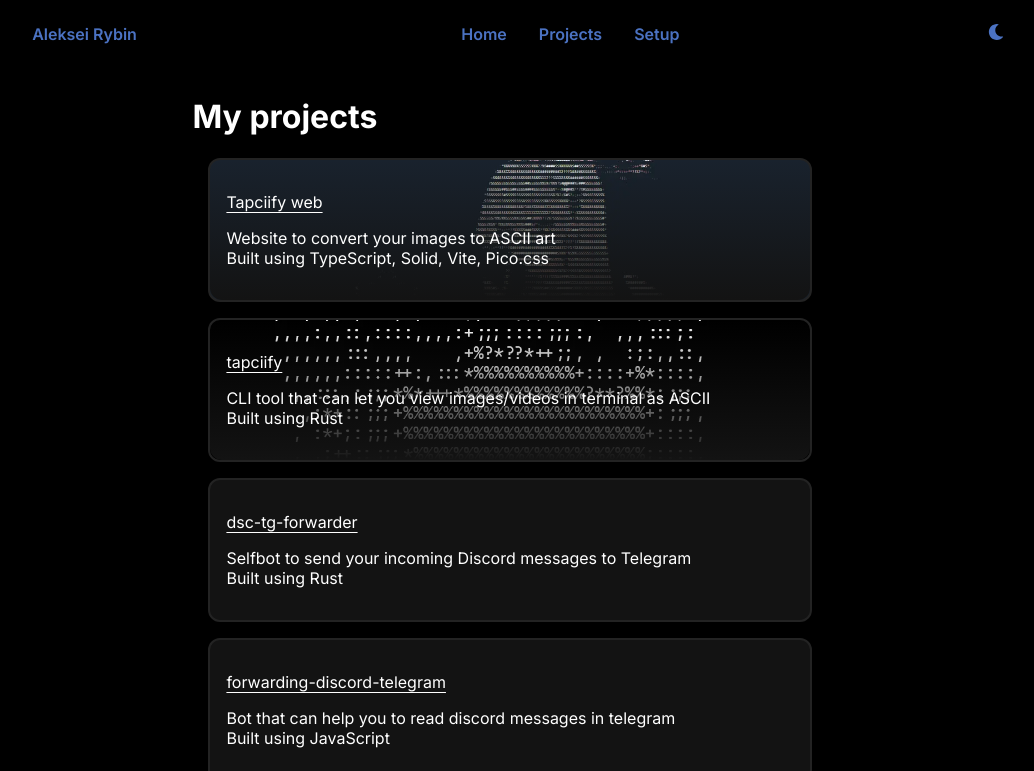
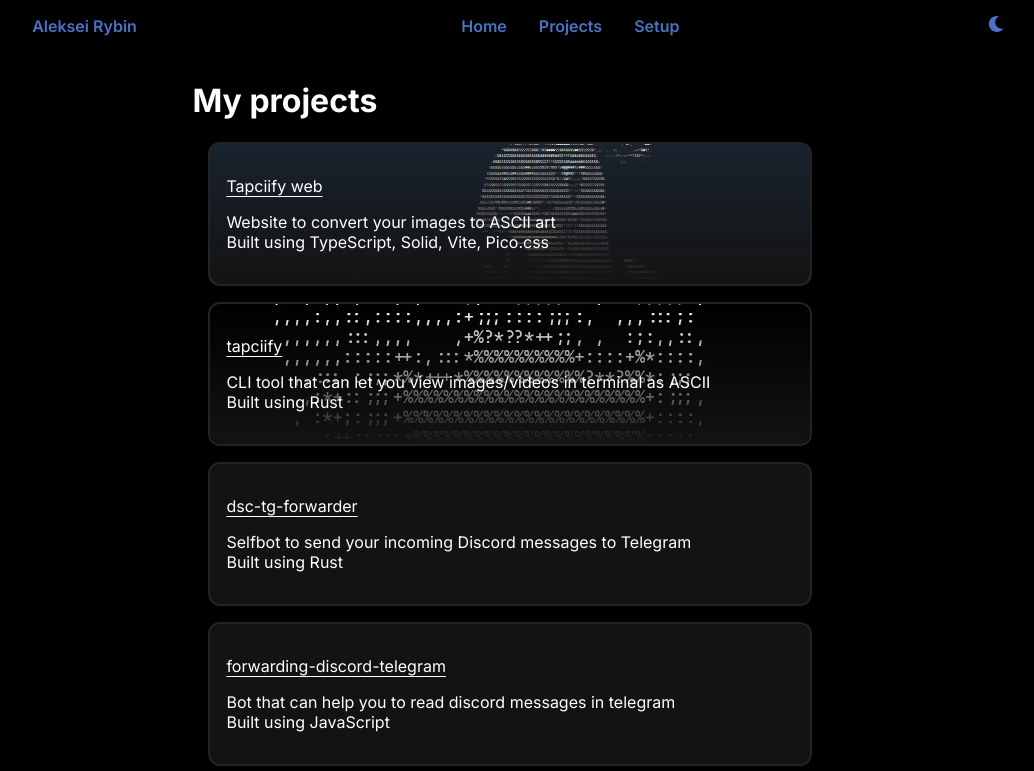
Before and after one commit to tapnisu/tapni.su, a Next.js app: page /projects in a window 1280 px wide. Shown: the top 771 px of the page, without its empty margins (130-1164 px from the left). Built offline with nearby package versions, Linux system fonts and the light colour scheme.

Commit message:
Fixed navbar (only by a bit)

```diff
--- a/components/navbar/index.tsx
+++ b/components/navbar/index.tsx
@@ -23,23 +23,17 @@
 
   return (
     <nav className={styles.navbar}>
-      <div className={styles.title}>
-        <div className={styles.linksContainer}>
-          <div className={styles.link}>
-            <Link className={styles.linkName} href="/">
-              Aleksei Rybin
-            </Link>
-          </div>
-        </div>
+      <div className={styles.linksContainer}>
+        <Link className={styles.link} href="/">
+          Aleksei Rybin
+        </Link>
       </div>
 
       <div className={styles.linksContainer}>
         {paths?.map((info) => (
-          <div className={styles.link} key={info.name}>
-            <Link className={styles.linkName} href={info.url}>
-              {info.name}
-            </Link>
-          </div>
+          <Link className={styles.link} href={info.url} key={info.name}>
+            {info.name}
+          </Link>
         ))}
       </div>
 
--- a/components/navbar/navbar.module.css
+++ b/components/navbar/navbar.module.css
@@ -15,27 +15,16 @@
   align-items: center;
 }
 
-.title {
-  display: none;
-}
-
-@media (min-width: 768px) {
-  .title {
-    display: inline-block;
-  }
-}
-
-.linkName {
-  padding-left: var(--gap);
-  padding-right: var(--gap);
-  padding-top: var(--gap-half);
-  padding-bottom: var(--gap-half);
+.linksContainer {
+  padding: var(--gap-half);
 }
 
 .link {
   border-radius: 9999px;
   display: inline-block;
 
+  padding-left: var(--gap);
+  padding-right: var(--gap);
   padding-top: var(--gap-half);
   padding-bottom: var(--gap-half);
 
@@ -43,26 +32,23 @@
   transition-timing-function: cubic-bezier(0.4, 0, 0.2, 1);
   transition-duration: 150ms;
 
+  color: var(--accent);
+
+  text-decoration: none;
+
   > a {
-    color: var(--accent);
-    text-decoration: none;
+    color: inherit;
 
     transition-property: color;
     transition-timing-function: cubic-bezier(0.4, 0, 0.2, 1);
     transition-duration: 150ms;
-
-    &:hover {
-      color: var(--text-main);
-    }
   }
 
   &:hover {
+    color: var(--text-main);
+
     background: var(--accent);
   }
-}
-
-.linksContainer {
-  padding: var(--gap);
 }
 
 .modeSwitcher {
```
